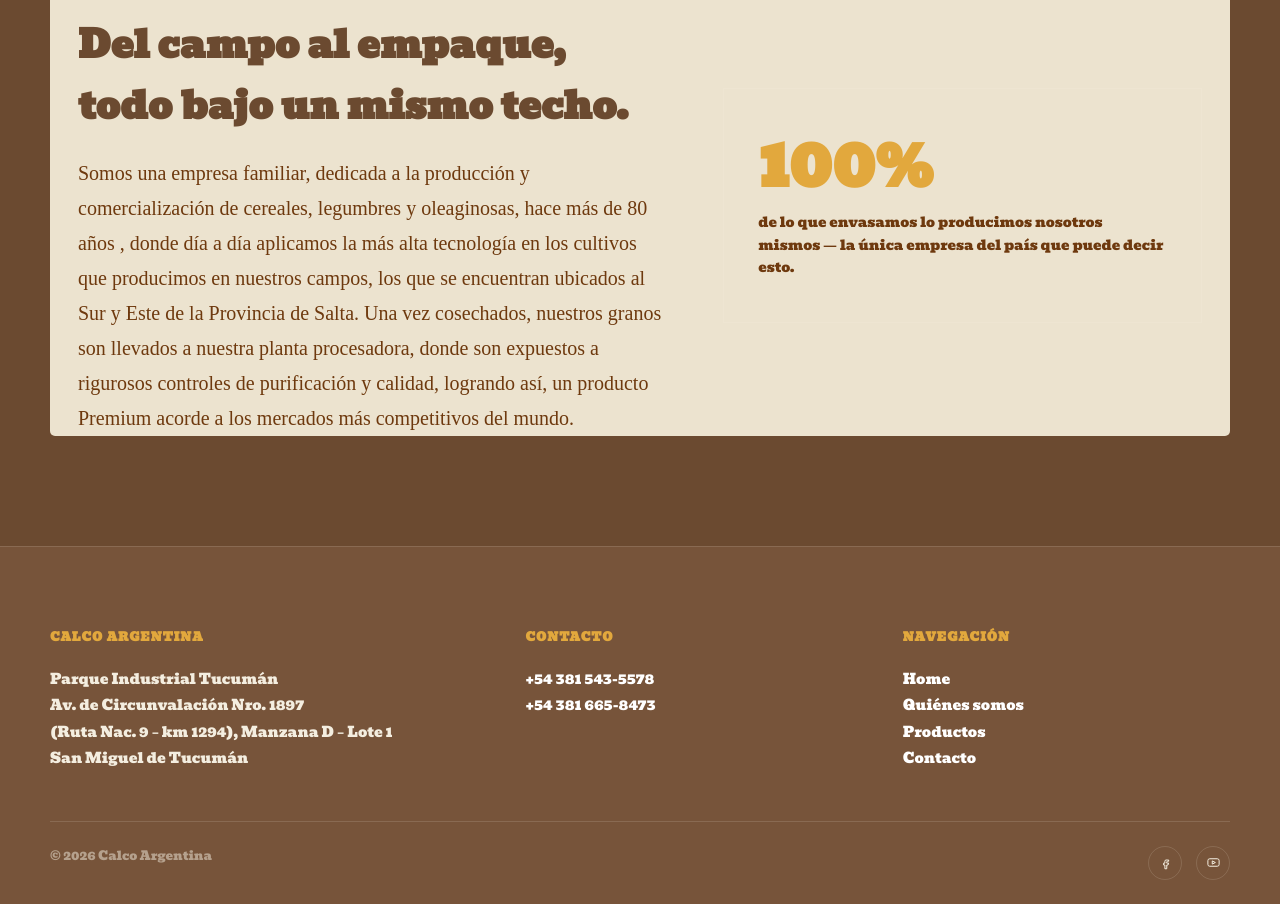
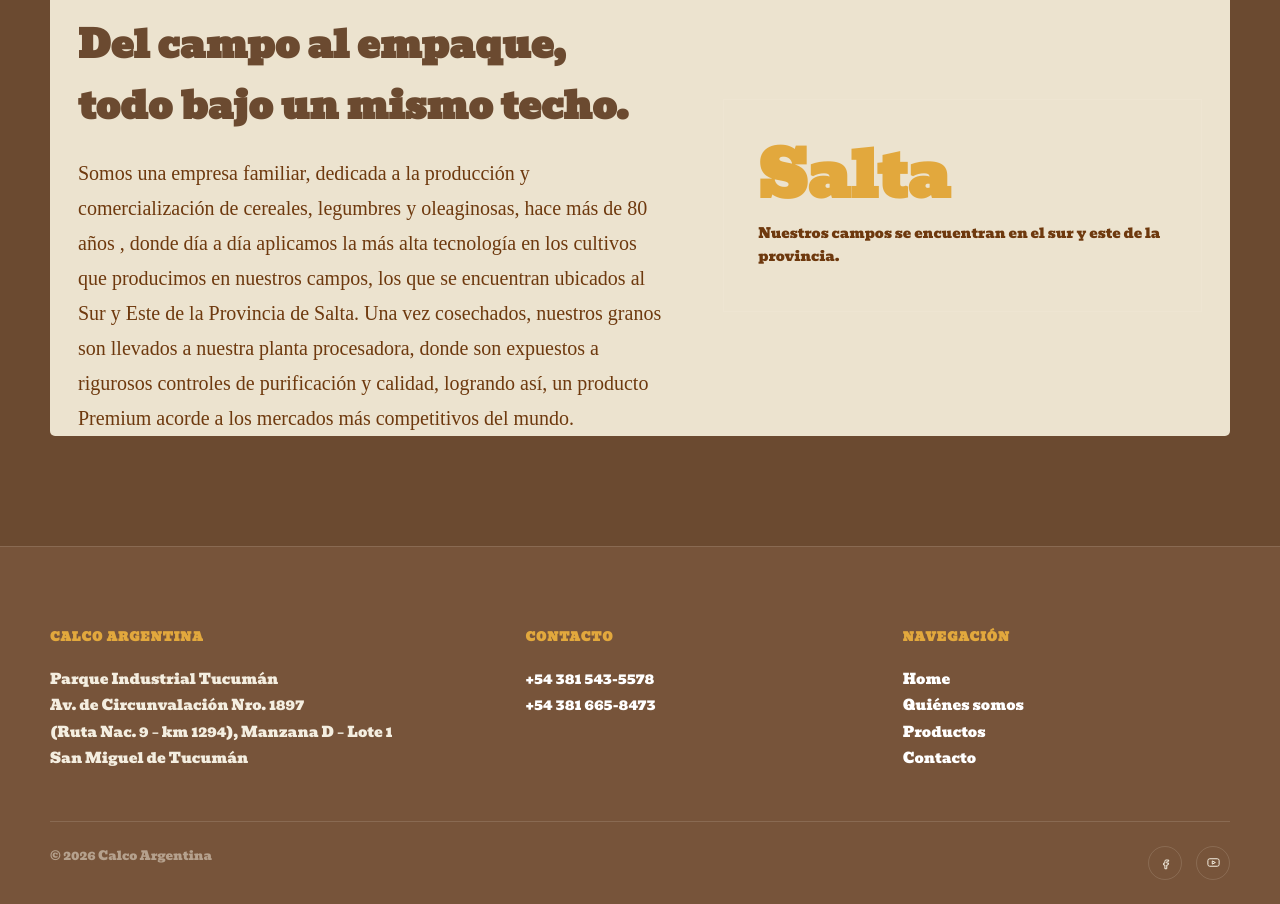
Before and after one commit to AgustinFuentesMa/Calco, a Next.js app: page / in a window 1280 px wide. Shown: the part 3180-4084 px from the top of the page. Built offline with nearby package versions, Linux system fonts and the light colour scheme.

Commit message:
Corregir contenido: components/QuienesSomos.tsx

```diff
--- a/components/QuienesSomos.tsx
+++ b/components/QuienesSomos.tsx
@@ -17,10 +17,9 @@ export default function QuienesSomos() {
           </p>
         </div>
         <div className="stat-box">
-          <div className="num">100%</div>
+          <div className="num">Salta</div>
           <div className="cap">
-            de lo que envasamos lo producimos nosotros mismos — la única
-            empresa del país que puede decir esto.
+            Nuestros campos se encuentran en el sur y este de la provincia.
           </div>
         </div>
       </div>
```
